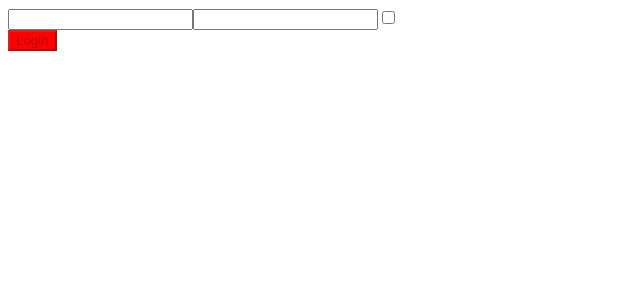
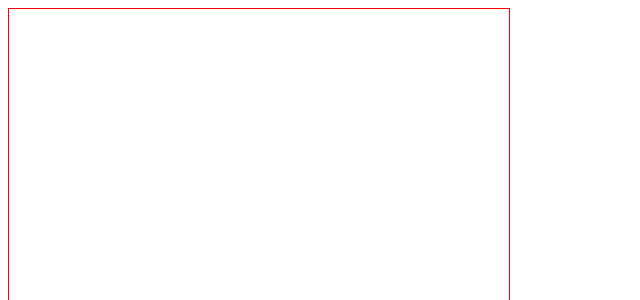
Before and after one commit to hershellayton95/esercizi-react, a React (Create React App) app: page / in a window 1280 px wide. Shown: the top 300 px of the page, without its empty margins (0-640 px from the left). Built offline with nearby package versions, Linux system fonts and the light colour scheme.

Commit message:
create component composition 01

```diff
--- a/src/App.js
+++ b/src/App.js
@@ -1,12 +1,14 @@
 import React from "react";
-import { Login } from "./Login";
+import { Container } from "./Container";
 
 export class App extends React.Component {
     render() {
 
         return (
             <div>
-                <Login />
+                <Container>
+                    <div></div>
+                </Container>
             </div>
         )
     }
--- /dev/null
+++ b/src/Container.js
@@ -0,0 +1,13 @@
+import React from "react";
+import "./style.css"
+
+export class Container extends React.Component {
+
+    render() {
+        return (
+            <div className={"container"}>
+                {this.props.children}
+            </div>
+        )
+    }
+}
--- a/src/Login.js
+++ /dev/null
@@ -1,49 +0,0 @@
-import React from "react";
-
-export class Login extends React.Component {
-    constructor(props) {
-        super(props);
-        this.state = {
-            username: "",
-            password: "",
-            remember: false
-        }
-    }
-
-    handlerInput = (event) => {
-        const name = event.target.name;
-        const value = event.target.value;
-        const type = event.target.type;
-        const checked = event.target.checked;
-
-        this.setState({
-            [name]: type === "checkbox" ? checked : value
-        })
-    }
-
-    onLogin = () => {
-        this.setState({
-                username: this.state.username,
-                password: this.state.password,
-                remember: this.state.remember
-        })
-    }
-
-    render() {
-        const style = {
-            background: this.state.password.length < 8 ? "red" : "green"
-        }
-        const disabled = !this.state.username || !this.state.password;
-
-        return (
-            <div>
-                <input type="text" name="username" value={this.state.username} onChange={this.handlerInput} />
-                <input type="password" name="password" value={this.state.password}  onChange={this.handlerInput} />
-                <input type="checkbox" name="remember" checked={this.state.remember}  onChange={this.handlerInput} />
-                <div>
-                    <button type="button" onClick={this.onLogin} disabled={disabled} style={style}>Login</button>
-                </div>
-            </div>
-        )
-    }
-}
--- /dev/null
+++ b/src/style.css
@@ -0,0 +1,6 @@
+div.container div{
+    width: 500px;
+    height: 500px;
+    background-color: white;
+    border: 1px solid red;
+}
```
Also changed, not shown: Component Composition - 01.txt (added), Lists 06.txt (deleted), Styling Components - 03.txt (deleted).
